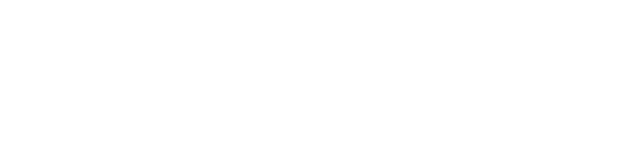
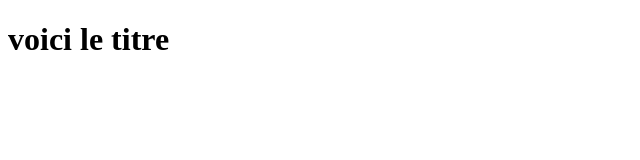
Before and after one commit to Estampille/my-super-website, a plain HTML site: page index.html in a window 1280 px wide. Shown: the whole page, without its empty margins (0-640 px from the left). Drawn offline with Linux system fonts and the light colour scheme.

Commit message:
titre ajouté

```diff
--- a/index.html
+++ b/index.html
@@ -2,9 +2,9 @@
 <html>
   <head>
     <meta charset="UTF-8">
-    <title>title</title>
+    <title>Titre</title>
   </head>
   <body>
-
+  <h1>voici le titre</h1>
   </body>
 </html>
```
